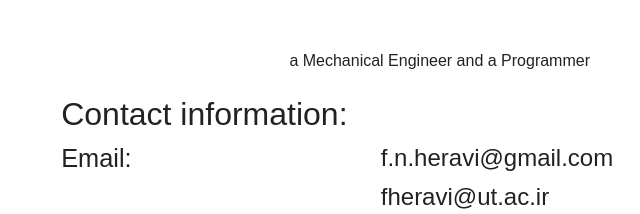
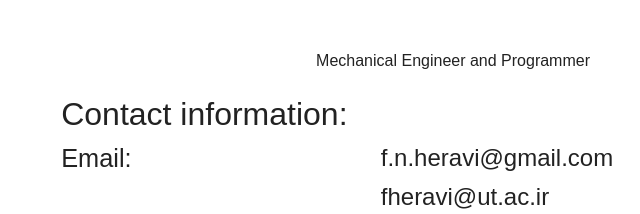
Before and after one commit to farshadnh/farshadnh.github.io, a plain HTML site: page index.html in a window 1280 px wide. Shown: the part 314-528 px from the top of the page, 640-1280 px from the left. Drawn offline with nearby package versions, Linux system fonts and the light colour scheme.

Commit message:
Update index.html

```diff
--- a/index.html
+++ b/index.html
@@ -27,7 +27,7 @@
       <div id="profile_info" >
         <p class="p1">Hi!</p>
         <p class="p_name">I'm Farshad Nozad Heravi</p>
-        <p class="p_title">a Mechanical Engineer and a Programmer</p>
+        <p class="p_title">Mechanical Engineer and Programmer</p>
       <!--  <p class="p_quote">Qoute...</p>  -->
         <table class="info_table">
           <tr>
```
